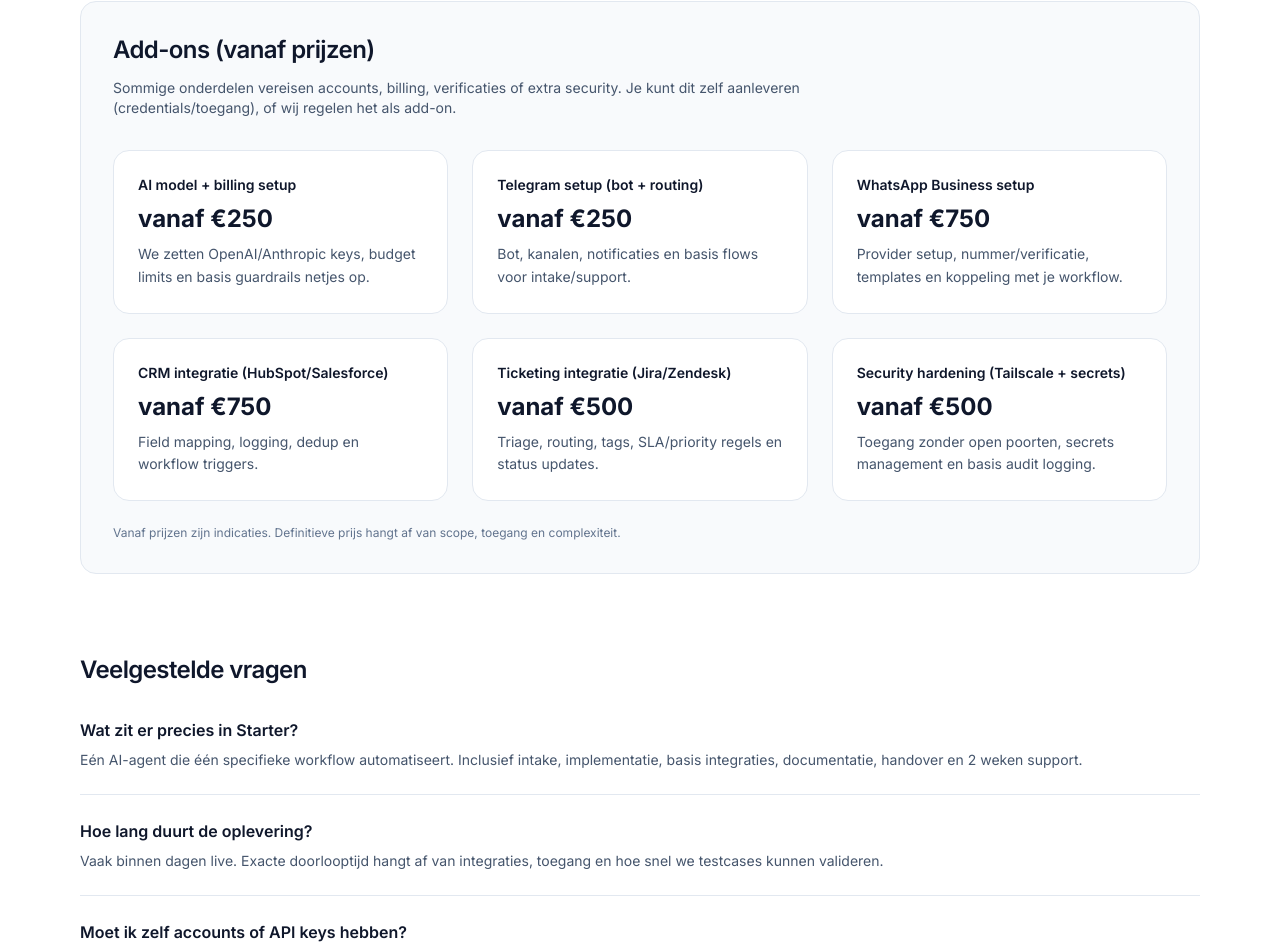
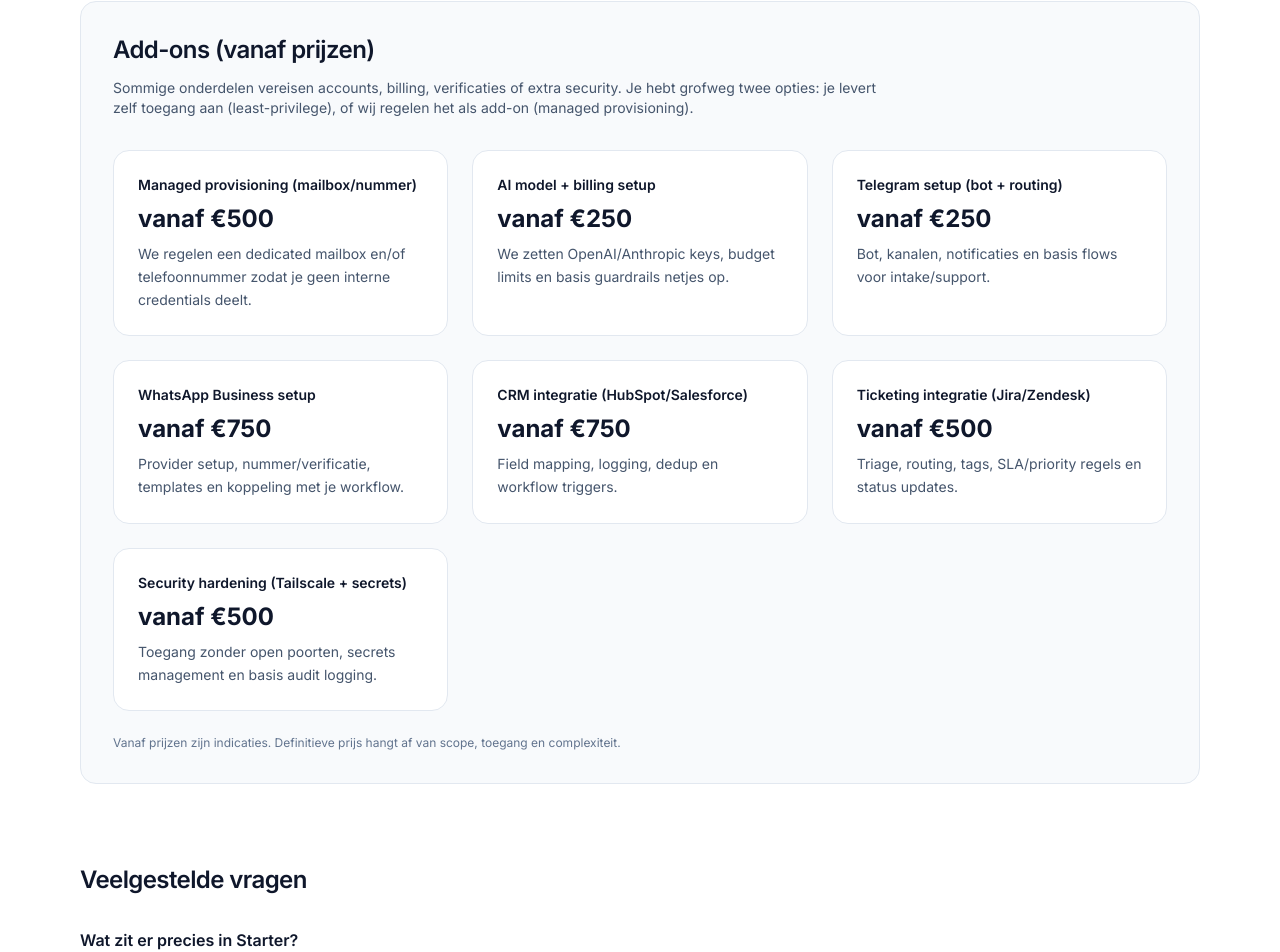
Before and after one commit to openclawbot69420-ux/youraiworker-site, a Next.js app: page /pricing in a window 1280 px wide. Shown: the part 1002-1954 px from the top of the page. Built offline with nearby package versions, Linux system fonts and the light colour scheme.

Commit message:
feat: clarify access model and add managed provisioning add-on

```diff
--- a/src/app/pricing/page.tsx
+++ b/src/app/pricing/page.tsx
@@ -144,12 +144,18 @@ const PricingPage: React.FC = () => {
         <div className="rounded-2xl border border-slate-200 bg-slate-50 p-8">
           <h2 className="text-2xl font-semibold tracking-tight">Add-ons (vanaf prijzen)</h2>
           <p className="mt-3 max-w-3xl text-sm text-slate-600">
-            Sommige onderdelen vereisen accounts, billing, verificaties of extra security. Je kunt dit
-            zelf aanleveren (credentials/toegang), of wij regelen het als add-on.
+            Sommige onderdelen vereisen accounts, billing, verificaties of extra security. Je hebt grofweg
+            twee opties: je levert zelf toegang aan (least-privilege), of wij regelen het als add-on (managed
+            provisioning).
           </p>
 
           <div className="mt-8 grid gap-6 lg:grid-cols-3">
             {[
+              [
+                "Managed provisioning (mailbox/nummer)",
+                "vanaf €500",
+                "We regelen een dedicated mailbox en/of telefoonnummer zodat je geen interne credentials deelt.",
+              ],
               [
                 "AI model + billing setup",
                 "vanaf €250",
@@ -205,15 +211,15 @@ const PricingPage: React.FC = () => {
           {[
             [
               "Wat zit er precies in Starter?",
-              "Eén AI-agent die één specifieke workflow automatiseert. Inclusief intake, implementatie, basis integraties, documentatie, handover en 2 weken support.",
+              "Eén AI-agent die één specifieke workflow automatiseert. Inclusief intake, scope, implementatie (1-2 integraties), documentatie, handover en 2 weken break-fix support.",
             ],
             [
               "Hoe lang duurt de oplevering?",
-              "Vaak binnen dagen live. Exacte doorlooptijd hangt af van integraties, toegang en hoe snel we testcases kunnen valideren.",
+              "Vaak binnen 3-7 werkdagen live. De exacte doorlooptijd hangt af van integraties, toegang en hoe snel we testcases kunnen valideren.",
             ],
             [
-              "Moet ik zelf accounts of API keys hebben?",
-              "Je kunt credentials en toegang zelf aanleveren. Als je wil dat wij AI billing, WhatsApp/Telegram of CRM setup regelen, kies dan een add-on.",
+              "Moet ik mijn accounts of API keys delen?",
+              "Niet per se. Standaard werken we met least-privilege toegang op jouw accounts. Wil je geen interne credentials delen, dan kunnen we een managed provisioning add-on leveren (dedicated mailbox/nummer/kanalen).",
             ],
             [
               "Wat als er iets misgaat na livegang?",
```
